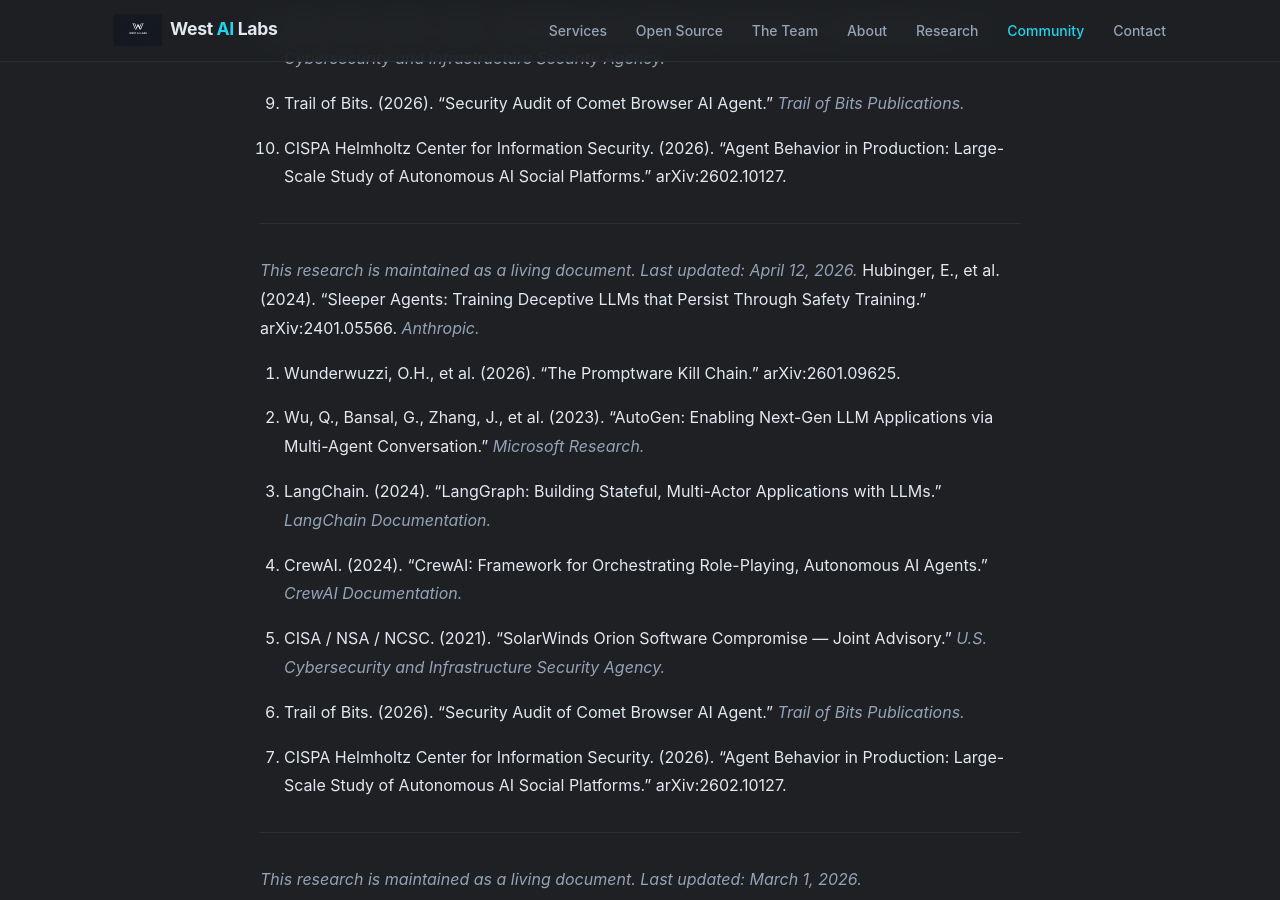
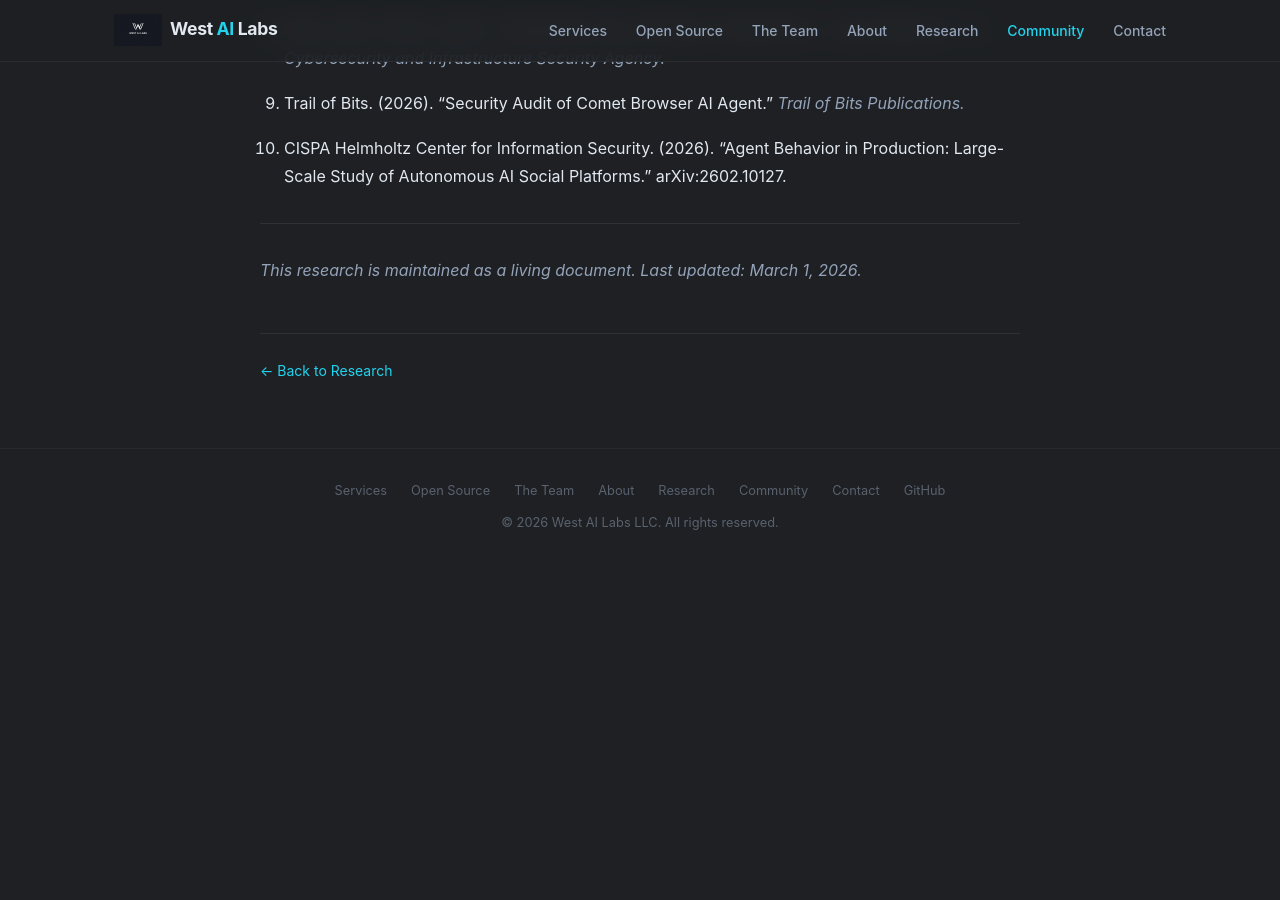
Before and after one commit to westailabs/westailabs.com, a Jekyll site: the page built from _research/poisoned-orchestrator-attack.md, in a window 1280 px wide and 900 px high, scrolled down 16502 px. Built offline with Jekyll 4.4.1, drawn with Linux system fonts in a browser that asks for light colours; after the commit the page ends 17068 px from its top, so only the background shows below that.

Commit message:
Revert "Merge branch 'docs/poa-hardening' into develop"
This reverts commit f84c8412d3e53f97ba0fbefdeabeefb923a6bc8a, reversing
changes made to d2deabc19511329f038c12136ca827a219206196.

```diff
--- a/_research/poisoned-orchestrator-attack.md
+++ b/_research/poisoned-orchestrator-attack.md
@@ -395,23 +395,4 @@
 
 ---
 
-*This research is maintained as a living document. Last updated: April 12, 2026.*
- Hubinger, E., et al. (2024). "Sleeper Agents: Training Deceptive LLMs that Persist Through Safety Training." arXiv:2401.05566. *Anthropic.*
-
-4. Wunderwuzzi, O.H., et al. (2026). "The Promptware Kill Chain." arXiv:2601.09625.
-
-5. Wu, Q., Bansal, G., Zhang, J., et al. (2023). "AutoGen: Enabling Next-Gen LLM Applications via Multi-Agent Conversation." *Microsoft Research.*
-
-6. LangChain. (2024). "LangGraph: Building Stateful, Multi-Actor Applications with LLMs." *LangChain Documentation.*
-
-7. CrewAI. (2024). "CrewAI: Framework for Orchestrating Role-Playing, Autonomous AI Agents." *CrewAI Documentation.*
-
-8. CISA / NSA / NCSC. (2021). "SolarWinds Orion Software Compromise — Joint Advisory." *U.S. Cybersecurity and Infrastructure Security Agency.*
-
-9. Trail of Bits. (2026). "Security Audit of Comet Browser AI Agent." *Trail of Bits Publications.*
-
-10. CISPA Helmholtz Center for Information Security. (2026). "Agent Behavior in Production: Large-Scale Study of Autonomous AI Social Platforms." arXiv:2602.10127.
-
----
-
 *This research is maintained as a living document. Last updated: March 1, 2026.*
```
